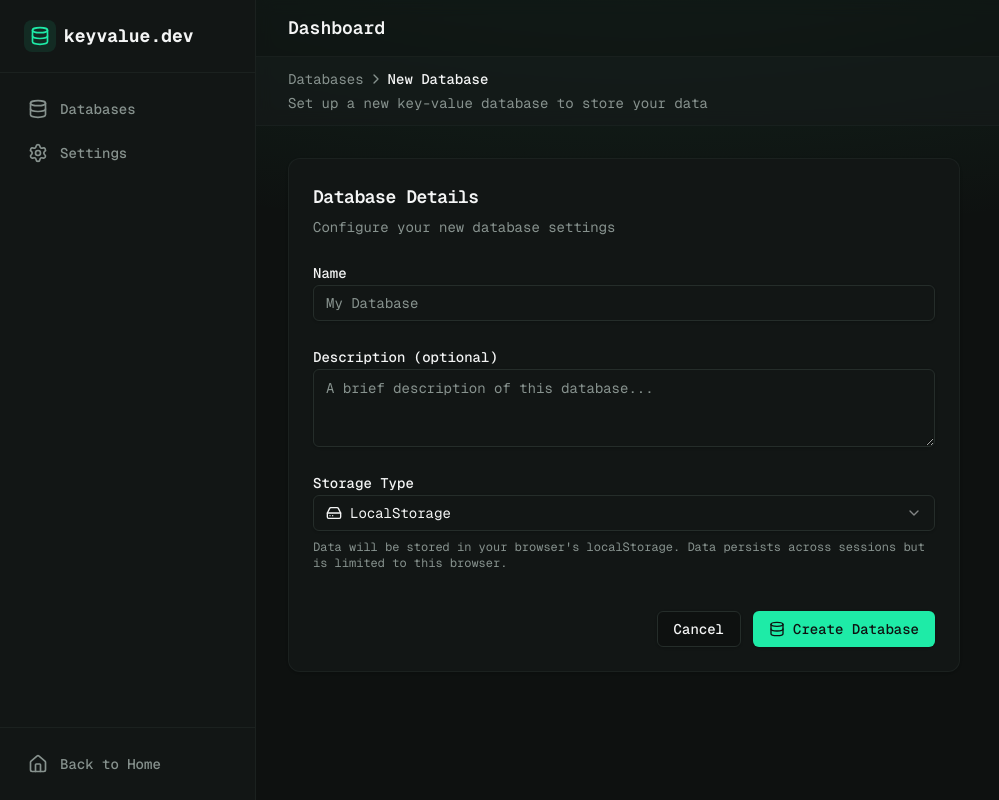
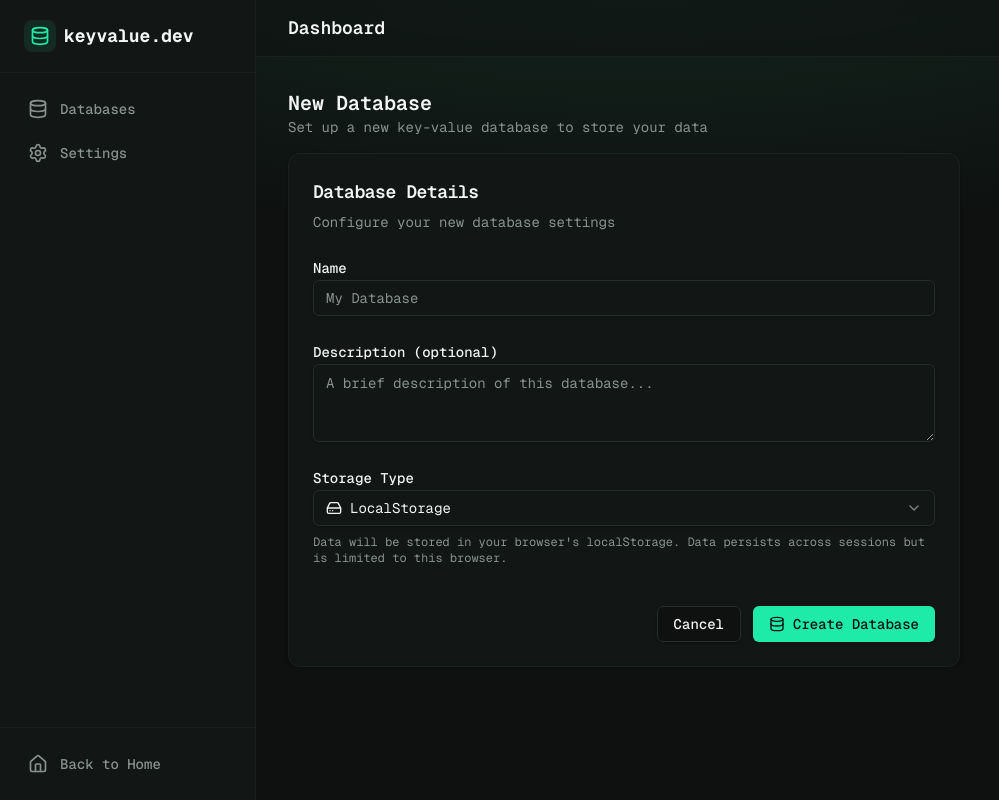
Before and after one commit to kiwicopple/keyvalue.dev, a Next.js app: page /dashboard/new in a window 1280 px wide. Shown: the whole page, without its empty margins (0-999 px from the left). Built offline with nearby package versions, Linux system fonts and the light colour scheme.

Commit message:
Replace breadcrumb bar with page titles and subtitles
- Remove breadcrumb bar from shared header
- Add title and subtitle to each dashboard page
- Cleaner, more direct page headers

```diff
--- a/src/app/dashboard/db/[id]/page.tsx
+++ b/src/app/dashboard/db/[id]/page.tsx
@@ -220,6 +220,12 @@ export default function DatabasePage() {
 
   return (
     <div className="space-y-4">
+      {/* Page Header */}
+      <div>
+        <h1 className="text-xl font-semibold">{database.name}</h1>
+        <p className="text-sm text-muted-foreground">{database.description || "Manage key-value entries"}</p>
+      </div>
+
       {/* Search and Actions Bar */}
       <div className="flex items-center gap-3">
         <div className="relative flex-1">
--- a/src/app/dashboard/new/page.tsx
+++ b/src/app/dashboard/new/page.tsx
@@ -64,7 +64,13 @@ export default function NewDatabasePage() {
   }, [name, description, createDatabase, router])
 
   return (
-    <div className="space-y-6 max-w-2xl">
+    <div className="space-y-4 max-w-2xl">
+      {/* Page Header */}
+      <div>
+        <h1 className="text-xl font-semibold">New Database</h1>
+        <p className="text-sm text-muted-foreground">Set up a new key-value database to store your data</p>
+      </div>
+
       {/* Form */}
       <Card className="border-border/50">
         <CardHeader>
--- a/src/app/dashboard/page.tsx
+++ b/src/app/dashboard/page.tsx
@@ -125,6 +125,12 @@ export default function DashboardPage() {
 
   return (
     <div className="space-y-4">
+      {/* Page Header */}
+      <div>
+        <h1 className="text-xl font-semibold">Databases</h1>
+        <p className="text-sm text-muted-foreground">Manage your key-value databases</p>
+      </div>
+
       {/* Error State */}
       {error && (
         <div className="text-sm text-destructive px-3 py-2 border border-destructive/30 rounded-md">
--- a/src/app/dashboard/settings/page.tsx
+++ b/src/app/dashboard/settings/page.tsx
@@ -53,7 +53,13 @@ export default function SettingsPage() {
   }, [databases, deleteDatabase, refresh])
 
   return (
-    <div className="space-y-6">
+    <div className="space-y-4">
+      {/* Page Header */}
+      <div>
+        <h1 className="text-xl font-semibold">Settings</h1>
+        <p className="text-sm text-muted-foreground">Manage your dashboard preferences and data</p>
+      </div>
+
       {/* Storage Info */}
       <Card className="border-border/50">
         <CardHeader>
--- a/src/components/dashboard/header.tsx
+++ b/src/components/dashboard/header.tsx
@@ -109,33 +109,6 @@ export function DashboardHeader() {
         </div>
       </div>
 
-      {/* Breadcrumb Bar */}
-      {breadcrumbs.length > 0 && (
-        <div className="px-4 lg:px-8 py-3 border-t border-border/30 bg-muted/30">
-          <nav className="flex items-center gap-1 text-sm">
-            {breadcrumbs.map((item, index) => (
-              <div key={index} className="flex items-center gap-1">
-                {index > 0 && (
-                  <ChevronRight className="h-4 w-4 text-muted-foreground" />
-                )}
-                {item.href ? (
-                  <Link
-                    href={item.href}
-                    className="text-muted-foreground hover:text-foreground transition-colors"
-                  >
-                    {item.label}
-                  </Link>
-                ) : (
-                  <span className="text-foreground font-medium">{item.label}</span>
-                )}
-              </div>
-            ))}
-          </nav>
-          {description && (
-            <p className="text-sm text-muted-foreground mt-1">{description}</p>
-          )}
-        </div>
-      )}
     </div>
   )
 }
```
